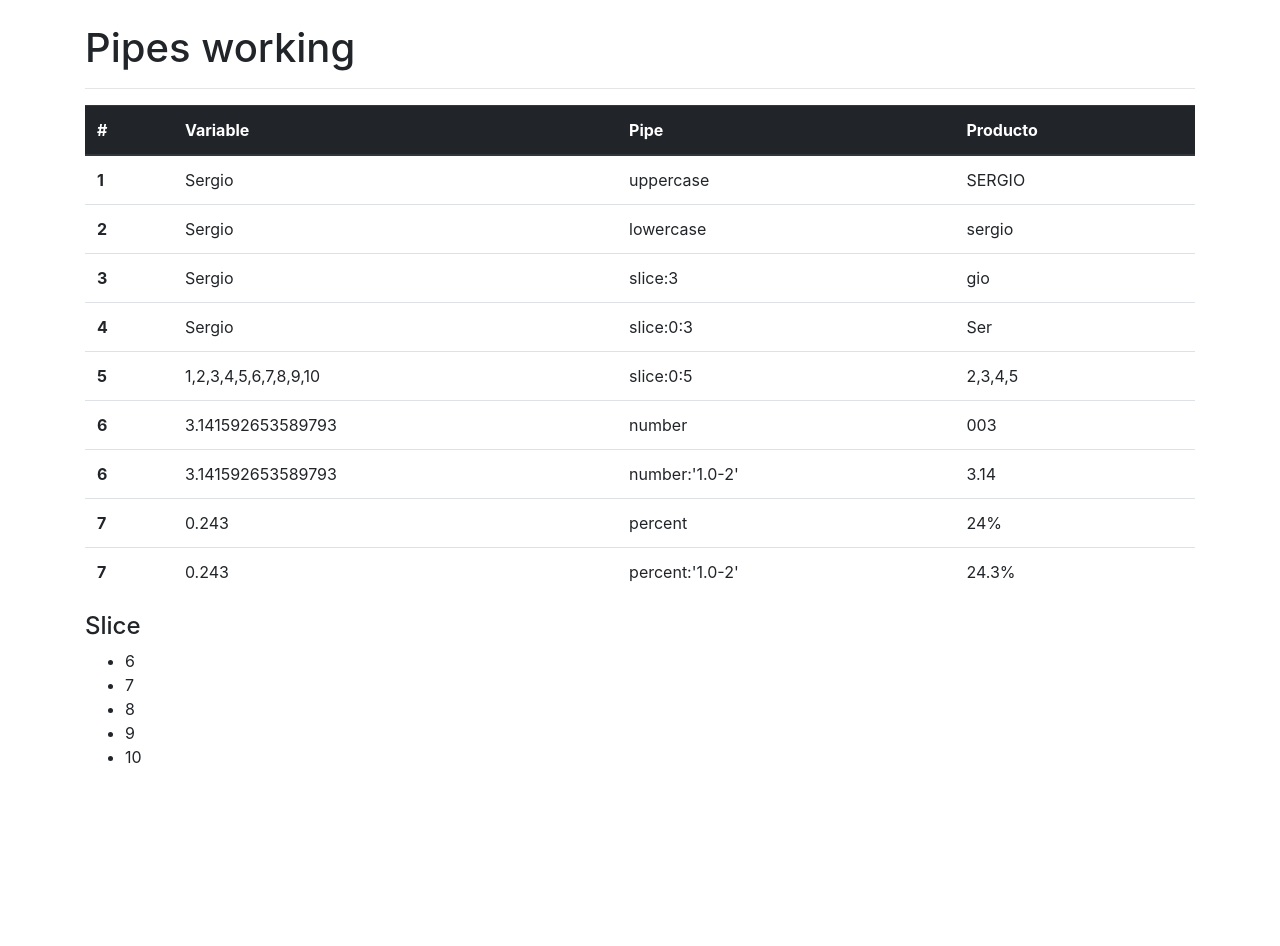
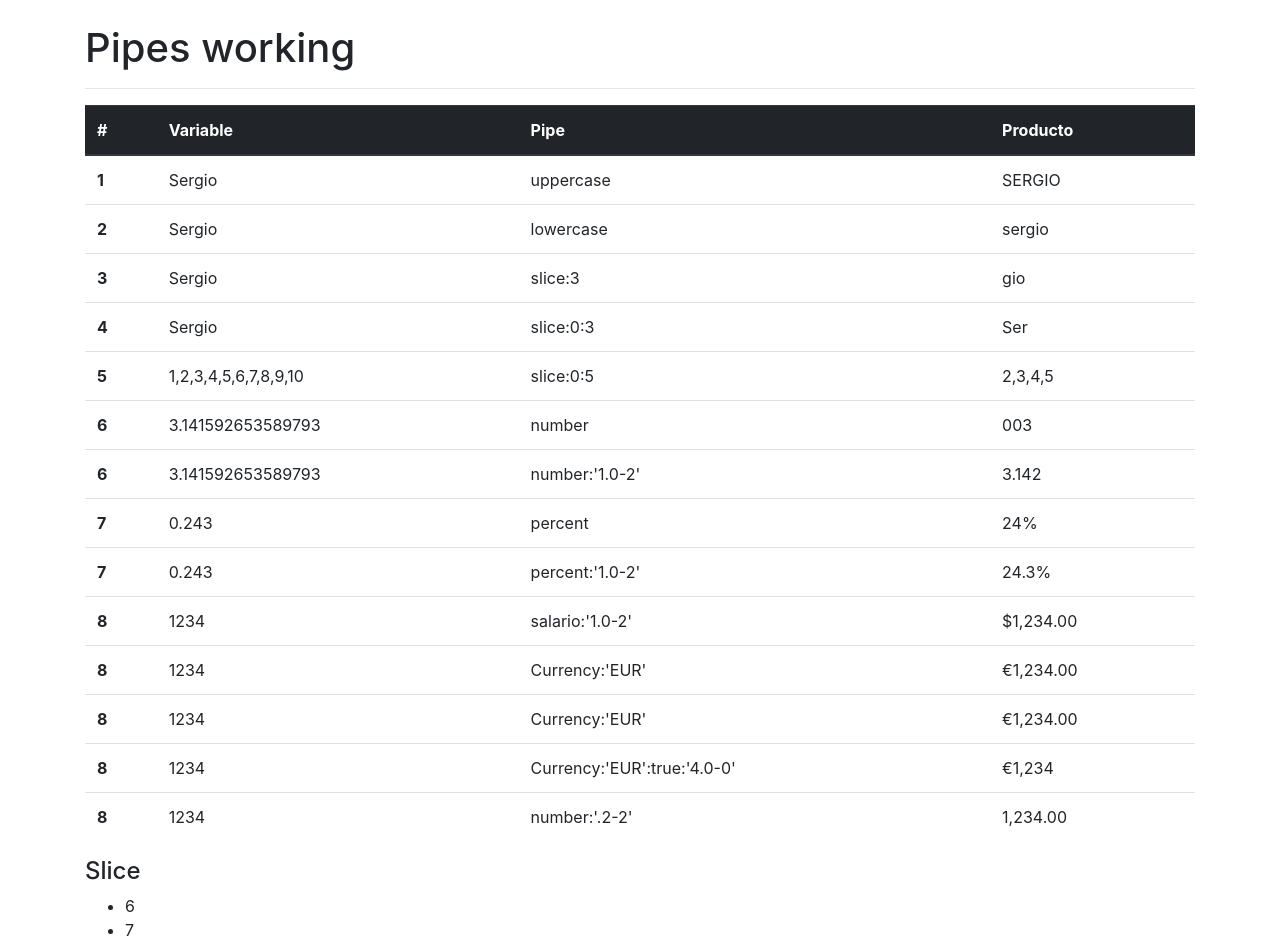
Before and after one commit to saospina/Pipes, an Angular app: page / in a window 1280 px wide. Shown: the top 946 px of the page. Before the commit the page ends 800 px from the top, so only its background shows below. Built offline with nearby package versions, Linux system fonts and the light colour scheme.

Commit message:
Pipes:currency

```diff
--- a/src/app/app.component.html
+++ b/src/app/app.component.html
@@ -53,7 +53,7 @@
         <th scope="row">6</th>
         <td> {{PI}} </td>
         <td> number:'1.0-2' </td>
-        <td> {{PI | number:'1.0-2' }} </td>
+        <td> {{PI | number:'1.0-3' }} </td>
       </tr>
       <tr>
         <th scope="row">7</th>
@@ -66,6 +66,36 @@
         <td> {{numero}} </td>
         <td> percent:'1.0-2' </td>
         <td> {{numero | percent:'2.1-2' }} </td>
+      </tr>
+      <tr>
+        <th scope="row">8</th>
+        <td> {{moneda}} </td>
+        <td> salario:'1.0-2' </td>
+        <td> {{moneda | currency }} </td>
+      </tr>
+      <tr>
+        <th scope="row">8</th>
+        <td> {{moneda}} </td>
+        <td> Currency:'EUR' </td>
+        <td> {{moneda | currency:'EUR'  }} </td>
+      </tr>
+      <tr>
+          <th scope="row">8</th>
+          <td> {{moneda}} </td>
+          <td> Currency:'EUR' </td>
+          <td> {{moneda | currency:'EUR':true  }} </td>
+        </tr>
+        <tr>
+            <th scope="row">8</th>
+            <td> {{moneda}} </td>
+            <td> Currency:'EUR':true:'4.0-0' </td>
+            <td> {{moneda | currency:'EUR':true:'4.0-0'}} </td>
+          </tr>
+          <tr>
+              <th scope="row">8</th>
+              <td> {{moneda}} </td>
+              <td> number:'.2-2' </td>
+              <td> {{moneda | number:'.2-2'}} </td>
             </tr>
     </tbody>
 
--- a/src/app/app.component.ts
+++ b/src/app/app.component.ts
@@ -11,4 +11,6 @@ export class AppComponent {
   arreglo = [1, 2, 3, 4, 5, 6, 7, 8, 9, 10 ];
   PI = Math.PI;
   numero = 0.243;
+  moneda = 1234.;
+
 }
```
Lines whose indentation alone changed are shown as unchanged.
